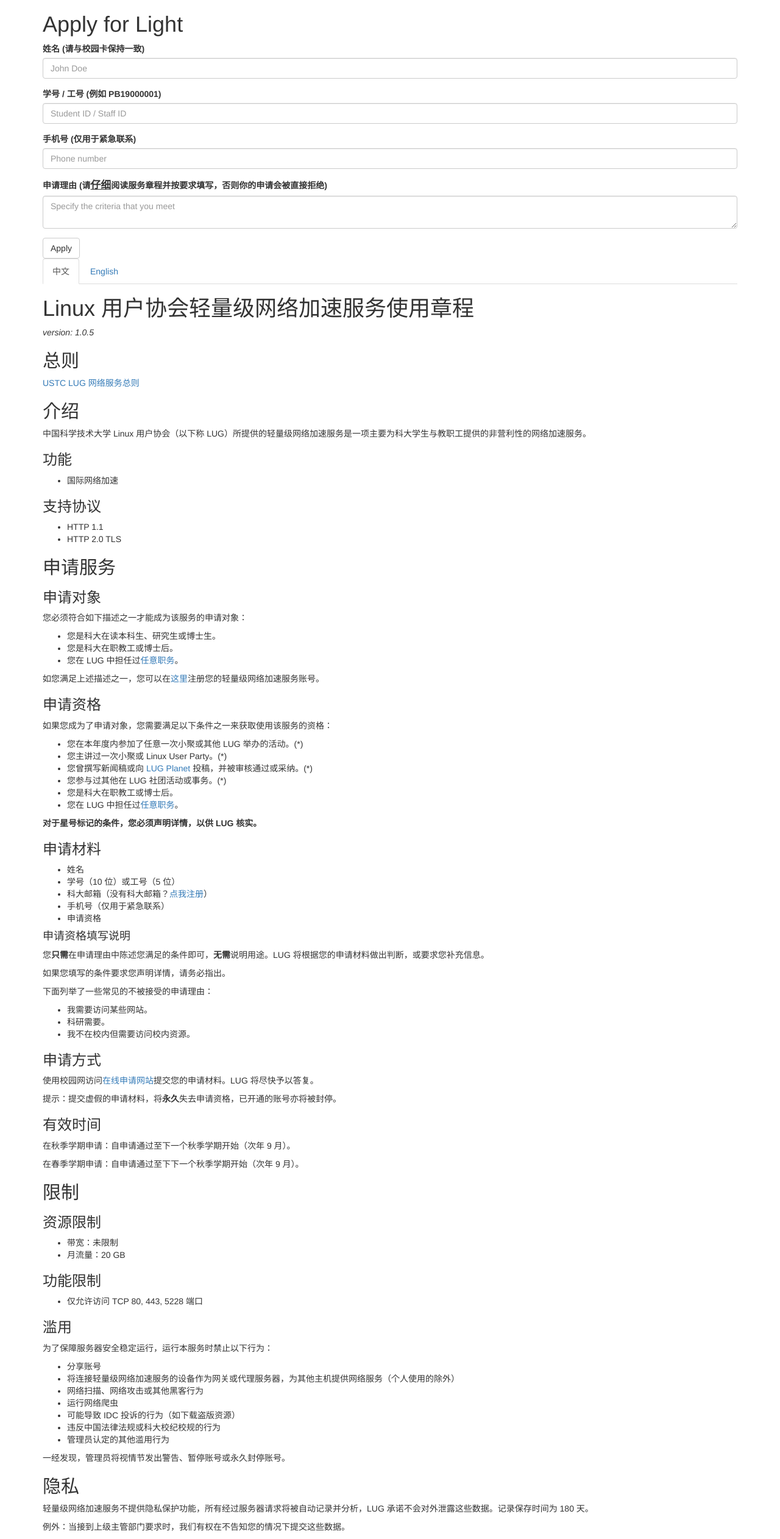
After one commit to ustclug/lug-vpn-web, a Flask app: page /apply/ in a window 1280 px wide. The commit adds this page. Shown: the whole page at 61% size. Run offline with Flask 2, Linux system fonts and the light colour scheme; the visitor is signed in with stand-in values (Sample User, id 1); data comes from the database, SQL or seed files in the repository; parts of the project's set-up code (start-up, migrations or seed data) failed here and were passed over; some libraries are stand-ins or nearby versions.

Commit message:
Add language switcher

```diff
--- a/app/templates/apply.html
+++ b/app/templates/apply.html
@@ -53,7 +53,6 @@
 		</div>
 	</form>
 
-	<h1 id="linuxlight">Linux 用户协会轻量级 (Light) 网络加速服务章程</h1>
 	{% include "constitution.html" %}
 </div>
 {% endblock %}
--- a/app/templates/constitution-zh.html
+++ b/app/templates/constitution-zh.html
@@ -1,81 +1,126 @@
-{# Linux 用户协会轻量级网络加速服务 (Light) 使用章程 #}
-<p><em>version: 1.0.4</em></p>
-<h2>总则</h2>
+<h1 id="linux-">Linux 用户协会轻量级网络加速服务使用章程</h1>
+
+<p><em>version: 1.0.5</em></p>
+
+<h2 id="section">总则</h2>
+
 <p><a href="https://lug.ustc.edu.cn/wiki/lug/services/rules">USTC LUG 网络服务总则</a></p>
-<h2>服务介绍</h2>
-<p>中国科学技术大学 Linux 用户协会（以下称 LUG 或“我们”）Light 服务是一项为 LUG 会员提供的非营利性的网络加速服务。</p>
-<h3>功能</h3>
+
+<h2 id="section-1">介绍</h2>
+
+<p>中国科学技术大学 Linux 用户协会（以下称 LUG）所提供的轻量级网络加速服务是一项主要为科大学生与教职工提供的非营利性的网络加速服务。</p>
+
+<h3 id="section-2">功能</h3>
+
 <ul>
   <li>国际网络加速</li>
 </ul>
-<h3>支持协议</h3>
+
+<h3 id="section-3">支持协议</h3>
+
 <ul>
   <li>HTTP 1.1</li>
   <li>HTTP 2.0 TLS</li>
 </ul>
-<h2>账号的取得</h2>
-<h3>申请对象</h3>
+
+<h2 id="section-4">申请服务</h2>
+
+<h3 id="section-5">申请对象</h3>
+
+<p>您必须符合如下描述之一才能成为该服务的申请对象：</p>
+
 <ul>
-  <li>科大在读本科生、研究生、博士生</li>
-  <li>科大在职博士后</li>
-  <li>科大在职教工</li>
-  <li>在 LUG 中曾经担任职务的会员</li>
+  <li>您是科大在读本科生、研究生或博士生。</li>
+  <li>您是科大在职教工或博士后。</li>
+  <li>您在 LUG 中担任过<a href="https://lug.ustc.edu.cn/wiki/lug/person-in-charge">任意职务</a>。</li>
 </ul>
-<h3>申请条件</h3>
-<p>申请者需满足以下条件之一：</p>
+
+<p>如您满足上述描述之一，您可以在<a href="https://light.ustclug.org/register/">这里</a>注册您的轻量级网络加速服务账号。</p>
+
+<h3 id="section-6">申请资格</h3>
+
+<p>如果您成为了申请对象，您需要满足以下条件之一来获取使用该服务的资格：</p>
+
 <ul>
-  <li>本年度内参加任意一次小聚或其他 LUG 举办的活动（请指出）</li>
-  <li>主讲一次小聚或 Linux User Party</li>
-  <li>撰写新闻稿或向 <a href="https://planet.ustclug.org">LUG Planet</a> 投稿，并被审核通过或采纳</li>
-  <li>在 LUG 中担任或曾经担任<a href="https://lug.ustc.edu.cn/wiki/lug/person-in-charge">任意职务</a></li>
-  <li>其他在 LUG 社团活动或事务中的参与（请说明）</li>
-  <li>科大在职教工</li>
+  <li>您在本年度内参加了任意一次小聚或其他 LUG 举办的活动。(*)</li>
+  <li>您主讲过一次小聚或 Linux User Party。(*)</li>
+  <li>您曾撰写新闻稿或向 <a href="https://planet.ustclug.org">LUG Planet</a> 投稿，并被审核通过或采纳。(*)</li>
+  <li>您参与过其他在 LUG 社团活动或事务。(*)</li>
+  <li>您是科大在职教工或博士后。</li>
+  <li>您在 LUG 中担任过<a href="https://lug.ustc.edu.cn/wiki/lug/person-in-charge">任意职务</a>。</li>
 </ul>
-<h3>申请材料</h3>
+
+<p><strong>对于星号标记的条件，您必须声明详情，以供 LUG 核实。</strong></p>
+
+<h3 id="section-7">申请材料</h3>
+
 <ul>
   <li>姓名</li>
-  <li>学号（10 位）/ 工号（5 位）</li>
+  <li>学号（10 位）或工号（5 位）</li>
   <li>科大邮箱（没有科大邮箱？<a href="http://ustcnet.ustc.edu.cn/service/index.php?activeTab=tabNewRegister">点我注册</a>）</li>
   <li>手机号（仅用于紧急联系）</li>
-  <li>满足何种申请条件</li>
+  <li>申请资格</li>
 </ul>
-<h4>申请理由填写说明</h4>
-<p>只需要在申请理由中陈述您满足哪项申请条件即可，无需说明用途。我们将根据您的申请材料做出判断，或要求您补充信息。</p>
-<p>如果您满足的条件是“参加活动”，请指出您在本学期中参加的活动，以便我们核实。</p>
+
+<h4 id="section-8">申请资格填写说明</h4>
+
+<p>您<strong>只需</strong>在申请理由中陈述您满足的条件即可，<strong>无需</strong>说明用途。LUG 将根据您的申请材料做出判断，或要求您补充信息。</p>
+
+<p>如果您填写的条件要求您声明详情，请务必指出。</p>
+
 <p>下面列举了一些常见的不被接受的申请理由：</p>
+
 <ul>
-  <li>需要访问 XX 网站</li>
-  <li>科研需要</li>
-  <li>人在外地，需要访问校内资源</li>
+  <li>我需要访问某些网站。</li>
+  <li>科研需要。</li>
+  <li>我不在校内但需要访问校内资源。</li>
 </ul>
-<h3>申请方式</h3>
-<p>使用校园网访问<a href="https://light.ustclug.org">在线申请网站</a>提交您的申请材料。我们将尽快予以答复。</p>
-<p>温馨提示：提交虚假的申请材料，将<strong>永久</strong>失去申请资格，已开通的账号亦将被封停。</p>
-<h3>账号的有效时间</h3>
-<p>在秋季学期申请：自申请通过至下一个秋季学期开始（次年 9 月）</p>
-<p>在春季学期申请：自申请通过至下下一个秋季学期开始（次年 9 月）</p>
-<h2>限制</h2>
-<h3>资源限制</h3>
+
+<h3 id="section-9">申请方式</h3>
+
+<p>使用校园网访问<a href="https://light.ustclug.org/">在线申请网站</a>提交您的申请材料。LUG 将尽快予以答复。</p>
+
+<p>提示：提交虚假的申请材料，将<strong>永久</strong>失去申请资格，已开通的账号亦将被封停。</p>
+
+<h3 id="section-10">有效时间</h3>
+
+<p>在秋季学期申请：自申请通过至下一个秋季学期开始（次年 9 月）。</p>
+
+<p>在春季学期申请：自申请通过至下下一个秋季学期开始（次年 9 月）。</p>
+
+<h2 id="section-11">限制</h2>
+
+<h3 id="section-12">资源限制</h3>
+
 <ul>
   <li>带宽：未限制</li>
   <li>月流量：20 GB</li>
 </ul>
-<h3>功能限制</h3>
+
+<h3 id="section-13">功能限制</h3>
+
 <ul>
   <li>仅允许访问 TCP 80, 443, 5228 端口</li>
 </ul>
-<h3>滥用</h3>
-<p>为了保障服务器安全稳定运行，本服务禁止以下行为：</p>
+
+<h3 id="section-14">滥用</h3>
+
+<p>为了保障服务器安全稳定运行，运行本服务时禁止以下行为：</p>
+
 <ul>
   <li>分享账号</li>
-  <li>将连接 Light 的主机作为网关或代理服务器，为其他主机提供网络服务（个人使用的除外）</li>
+  <li>将连接轻量级网络加速服务的设备作为网关或代理服务器，为其他主机提供网络服务（个人使用的除外）</li>
   <li>网络扫描、网络攻击或其他黑客行为</li>
   <li>运行网络爬虫</li>
   <li>可能导致 IDC 投诉的行为（如下载盗版资源）</li>
   <li>违反中国法律法规或科大校纪校规的行为</li>
   <li>管理员认定的其他滥用行为</li>
 </ul>
+
 <p>一经发现，管理员将视情节发出警告、暂停账号或永久封停账号。</p>
-<h2>隐私</h2>
-<p>Light 不提供隐私保护功能，所有经过服务器请求将被机器记录并分析，LUG 承诺不会对外泄露这些数据。记录保存时间为 180 天。</p>
+
+<h2 id="section-15">隐私</h2>
+
+<p>轻量级网络加速服务不提供隐私保护功能，所有经过服务器请求将被自动记录并分析，LUG 承诺不会对外泄露这些数据。记录保存时间为 180 天。</p>
+
 <p>例外：当接到上级主管部门要求时，我们有权在不告知您的情况下提交这些数据。</p>
--- /dev/null
+++ b/app/templates/constitution.html
@@ -0,0 +1,16 @@
+<ul class="nav nav-tabs mb-3" id="constitutionGroup" role="tablist">
+	<li class="nav-item active">
+		<a class="nav-link" id="cnChinese-tab" data-toggle="tab" href="#constitutionChinese" role="tab" aria-controls="constitutionChinese" aria-expanded="true">中文</a>
+	</li>
+	<li class="nav-item">
+		<a class="nav-link" id="cnEnglish-tab" data-toggle="tab" href="#constitutionEnglish" role="tab" aria-controls="constitutionEnglish" aria-expanded="false">English</a>
+	</li>
+</ul>
+<div class="tab-content" id="constitutionContent">
+	<div class="tab-pane fade active in" id="constitutionChinese" role="tabpanel" aria-labelledby="cnChinese-tab">
+		{% include "constitution-zh.html" %}
+	</div>
+	<div class="tab-pane fade" id="constitutionEnglish" role="tabpanel" aria-labelledby="cnEnglish-tab">
+		{% include "constitution-en.html" %}
+	</div>
+</div>
```
